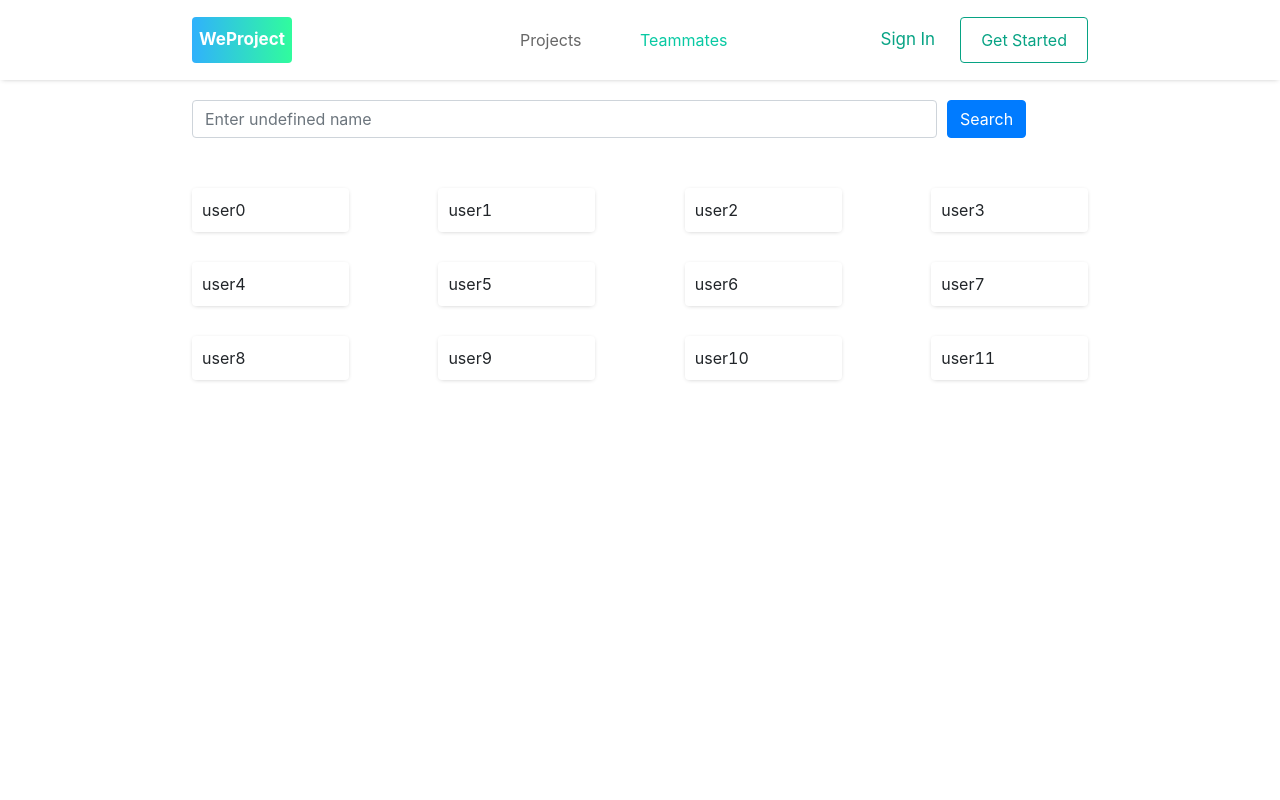
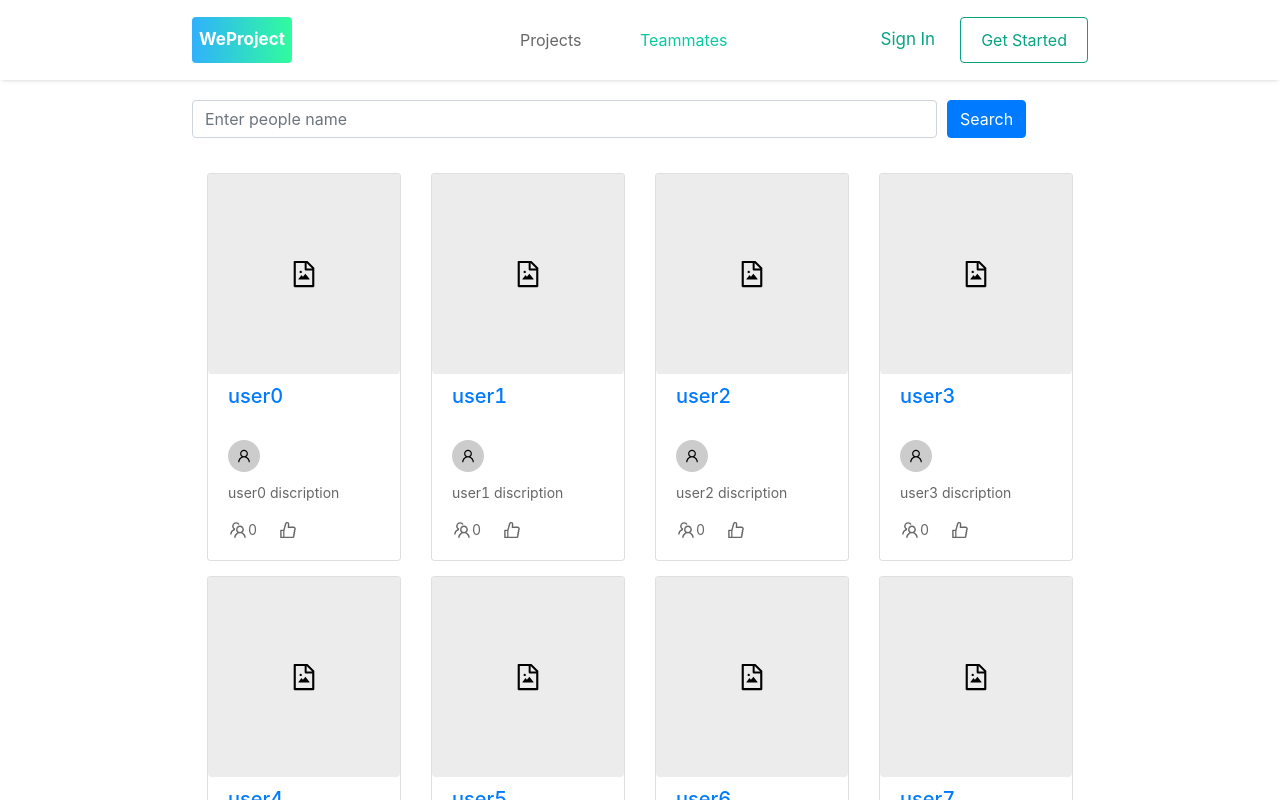
Before and after one commit to cuiboyuan/weproject, a React (Create React App) app: page /teammates in a window 1280 px wide. Shown: the top 800 px of the page. Built offline with nearby package versions, Linux system fonts and the light colour scheme.

Commit message:
update user card, Teammate page

```diff
--- a/src/components/SimpleCard/PeopleCard.js
+++ b/src/components/SimpleCard/PeopleCard.js
@@ -17,25 +17,56 @@ import "./style.css";
 // import reactDom from "react-dom";
 // import "bootstrap/dist/css/bootstrap.min.css";
 
+const PeopleCard = ({isAdmin, data, pathname})=>{
+            console.log(data)
+			return (
+				<Col lg="3" md="6" sm="12">
+					<Link to={{ pathname: pathname, state: { data: data } }}>
+						{/* <span className="simplecard-see-more"> See more</span>{" "} */}
 
-
-const PeopleCard = (peopleName, peopleDiscription)=>{
-    return (
-        <Col className="col-md-offset-2">
-            <Card>
-                <Card.Title>{peopleName}</Card.Title>
-                <Card.Body>{peopleDiscription}</Card.Body>
-                <Card.Footer>
-                    <Button variant="primary" className="float-left">
-                        See more
-                    </Button>
-                    <Button variant="primary" className="float-right">
-                        Connect
-                    </Button>
-                </Card.Footer>
-            </Card>
-        </Col>
-    );
+						<Card
+                        style={{"marginTop":"15px"}}>
+							<div className="simplecard-img-container rounded">
+								<AiOutlineFileImage />
+							</div>
+							<div className="simplecard-name">
+								<Card.Title>{data.userName}</Card.Title>
+							</div>
+							<Card.Body className="simplecard-description">
+								<div className="simplecard-username-container">
+									<Avatar
+										className="simplecard-avatar"
+										icon={<UserOutlined />}
+									/>
+									{/* <span>{data.owner.userName}</span> */}
+								</div>
+								<p>{data.description}</p>
+								<div className="simplecard-info-container">
+									<div className="simplecard-info-left">
+										<div className="simplecard-icon">
+											<AiOutlineTeam />
+											<span>{data?.userIds?.length || 0}</span>
+										</div>
+										<div className="simplecard-icon">
+											<AiOutlineLike /> <span>{data.userLiked?.length}</span>
+										</div>
+									</div>
+									{isAdmin && (
+										<div className="simplecard-info-left">
+											<div className="simplecard-icon-admin">
+												<AiOutlineToTop />
+											</div>
+											<div className="simplecard-icon-admin">
+												<AiOutlineDelete />
+											</div>
+										</div>
+									)}
+								</div>
+							</Card.Body>
+						</Card>
+					</Link>
+				</Col>
+			);
 }
 
 export default PeopleCard;
--- a/src/components/SimpleList/SimpleList.js
+++ b/src/components/SimpleList/SimpleList.js
@@ -6,22 +6,40 @@ import SimpleRow from "./SimpleRow";
 import { uid } from "react-uid";
 import SimpleCard from "../SimpleCard/SimpleCard";
 import PeopleCard from "../SimpleCard/PeopleCard"
-export default class SimpleList extends Component {
-	render() {
+import ProjectCard from "../SimpleCard/ProjectCard";
+
+
+const SimpleList = ({isAdmin, pathname, data, isProject})=>{
+		if (isProject){
 		return (
 				<Container fluid>
 					<Row>
-					{this.props.data.map(item => (
-						<SimpleCard
-							isAdmin={this.props.isAdmin}
+					{data.map(item => (
+						<ProjectCard
+							isAdmin={isAdmin}
 							key={uid(item)}
-							isProject={this.props.isProject}
 							data={item}
-							pathname={this.props.pathname}
+							pathname={pathname}
 						/>
 					))}
 					</Row>
 				</Container>
-		);
-	}
+		);}else{
+			return(
+				<Container fluid>
+					<Row>
+					{data.map(item => (
+						<PeopleCard
+							isAdmin={isAdmin}
+							key={uid(item)}
+							data={item}
+							pathname={pathname}
+						/>
+					))}
+					</Row>
+				</Container>
+			)
+		}
 }
+
+export default SimpleList
--- a/src/context/lib/users.js
+++ b/src/context/lib/users.js
@@ -8,6 +8,7 @@ const UsersContext = createContext();
 const data = [...Array(12).keys()].map((_, i) =>
 	User.fromResponseBody({
 		id: uuid(),
+		description: `user${i} discription`,
 		userName: `user${i}`,
 		password: `user${i}`,
 		ownedProjectIds: [],
--- a/src/model/lib/users.js
+++ b/src/model/lib/users.js
@@ -1,16 +1,20 @@
 export default class User {
-	constructor(userId, userName, passward, ownedProjectIds, joinedProjectIds) {
+	constructor(userId, userName, description, passward, ownedProjectIds, joinedProjectIds) {
 		this.id = userId;
 		this.userName = userName;
+
 		this.passward = passward; /* change passward to SHA-256 */
 		this.ownedProjectIds = ownedProjectIds || [];
 		this.joinedProjectIds = joinedProjectIds || [];
+		//added attributes:
+		this.description = description;
 	}
 
 	static fromResponseBody(object) {
 		return new User(
 			object.id,
 			object.userName,
+			object.description,
 			object.passward,
 			object.ownedProjectIds,
 			object.joinedProjectIds
--- a/src/page/TeammateBrowser/index.js
+++ b/src/page/TeammateBrowser/index.js
@@ -1,4 +1,4 @@
-import React, { Component } from "react";
+import React, { Component, useState } from "react";
 
 import "./style.css";
 import SimpleList from "../../components/SimpleList/SimpleList";
@@ -8,31 +8,39 @@ import List from "../../components/list";
 import Card from "../../components/card";
 import { useUsersState } from "../../context";
 
-const TeammateBrowser = () => {
+
+const TeammateBrowser = (props) => {
 	const userContext = useUsersState();
-	const numCol = 2;
-	const isProject = false;
-	const numItem = 3;
+
+	//the data that is actually displayed on the teambrowing page
+	const [displayData, setDisplayData] = useState(userContext.users);
+
+	// the function used to respind to search request, used in searchBar Component
+	const filterData = (searchContent)=>{
+		if (searchContent == ""){
+			setDisplayData(userContext.projects);
+			console.log("nnnnnn",displayData);
+		}else{
+			setDisplayData(userContext.projects.filter(user=>{return user.name.includes(searchContent)}));
+		}
+	}
 
 	return (
 		<div>
 			<Layout>
 				<div className="project-brw-container">
 					<div className="project-brw-search-container">
-						<SearchBar />
+						<SearchBar
+						filterFunction = {filterData}
+						pageName={"people"}
+						/>
 					</div>
-					<List
-						grid={{ space: 10, column: 4 }}
-						dataSource={userContext.users}
-            renderItem={item => <Card>{ item.userName}</Card>}
-					/>
-					{/* <SimpleList
+					<SimpleList
 							pathname={"/teammates"}
-							numCol={numCol}
-							numItem={numItem}
-							data={data}
-							isProject={isProject}
-						/> */}
+							data={displayData}
+							isProject={false}
+							isAdmin={props.isAdmin}
+						/>
 				</div>
 			</Layout>
 		</div>
--- a/src/page/project_browser/index.js
+++ b/src/page/project_browser/index.js
@@ -19,7 +19,6 @@ const ProjectBrowser = props => {
 	const filterData = (searchContent)=>{
 		if (searchContent == ""){
 			setDisplayData(projectContext.projects);
-			console.log("nnnnnn",displayData);
 		}else{
 			setDisplayData(projectContext.projects.filter(project=>{return project.name.includes(searchContent)}));
 
```
